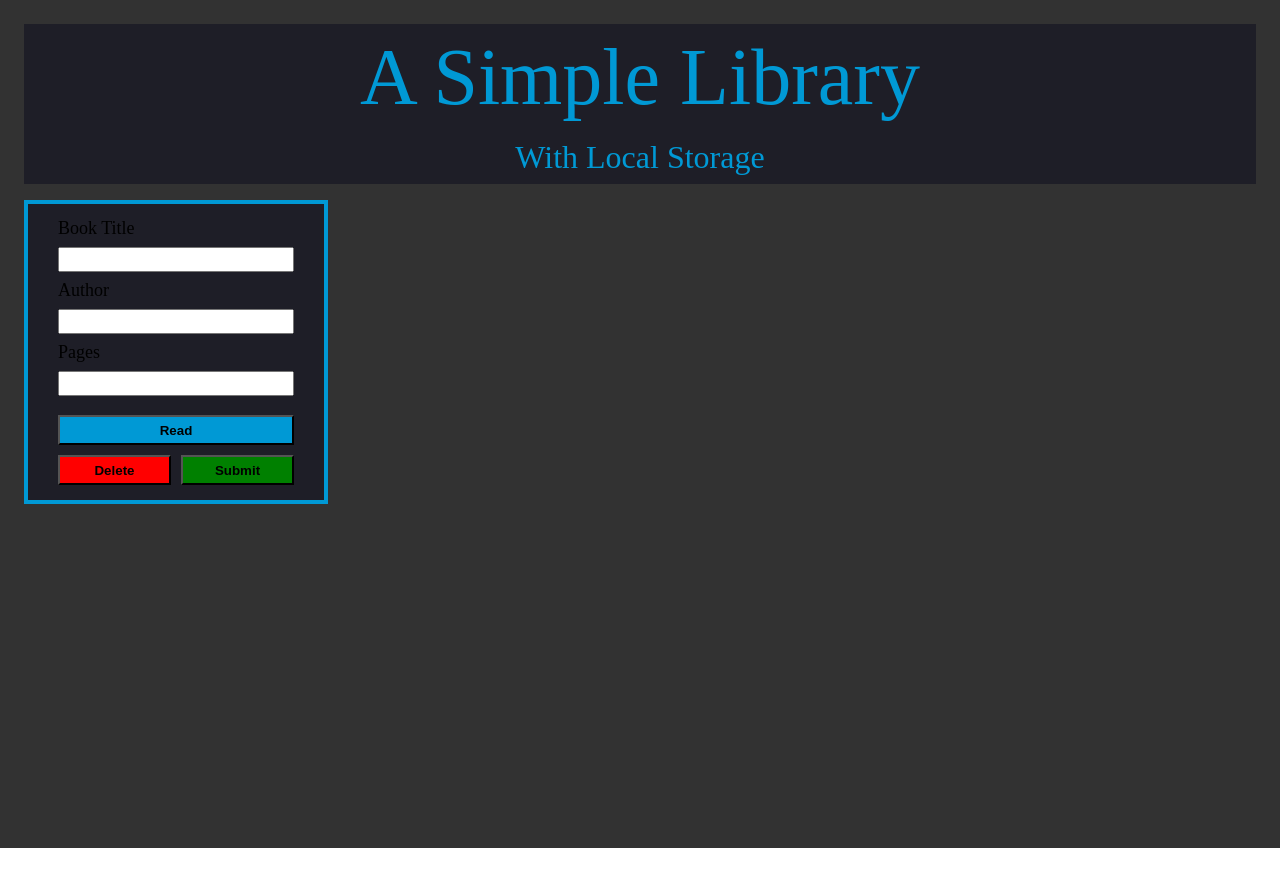
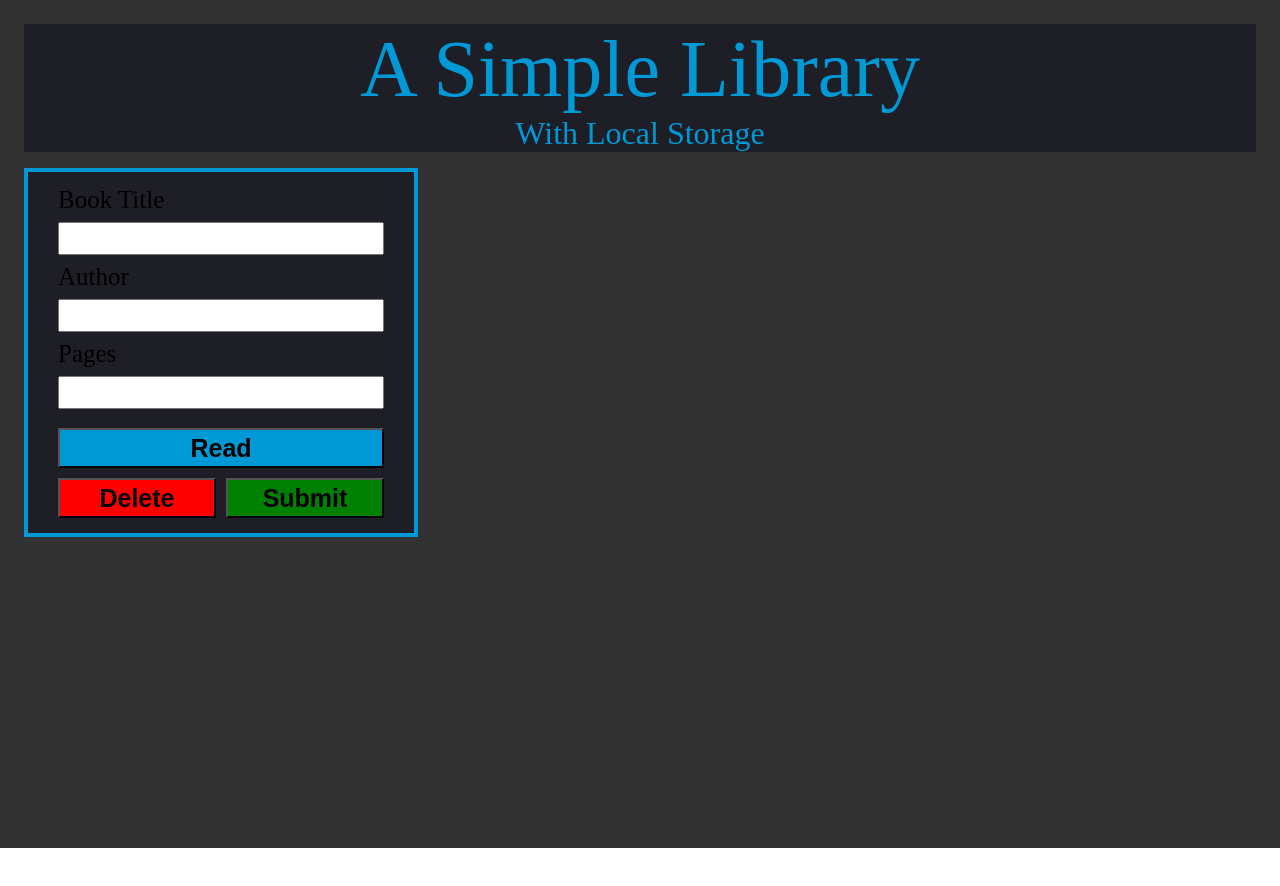
Before and after one commit to FatihGoggins/Project-Library, a plain HTML site: page index.html in a window 1280 px wide. Both pictures are taken after a click on the element 172 px from the left and 352 px from the top of the page. Before the commit the page ends 848 px from the top, so only its background shows below. Drawn offline with Linux system fonts and the light colour scheme.

Commit message:
margin in book-unit is refactored

```diff
--- a/style.css
+++ b/style.css
@@ -91,7 +91,7 @@ body,
 label,
 input {
 	margin: 4px 10px;
-	font-size: 18px;
+	font-size: 25px;
 }
 
 .buttons > *,
@@ -103,6 +103,12 @@ input {
 .buttons {
 	margin: 15px 10px 5px;
 	gap: 10px;
+}
+
+.buttons > * {
+	margin: 0px 0;
+	height: 40px;
+	font-size: 25px;
 }
 
 .submit {
@@ -181,6 +187,10 @@ input {
 	font-size: 25px;
 }
 
+.book > * {
+	margin: 10px 0;
+}
+
 .book-title {
 	font-size: 30px;
 	font-weight: bold;
```
